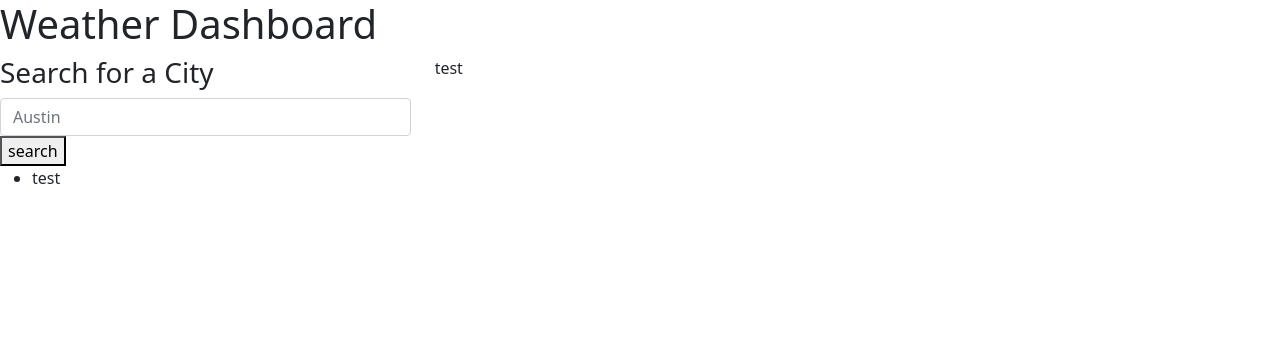
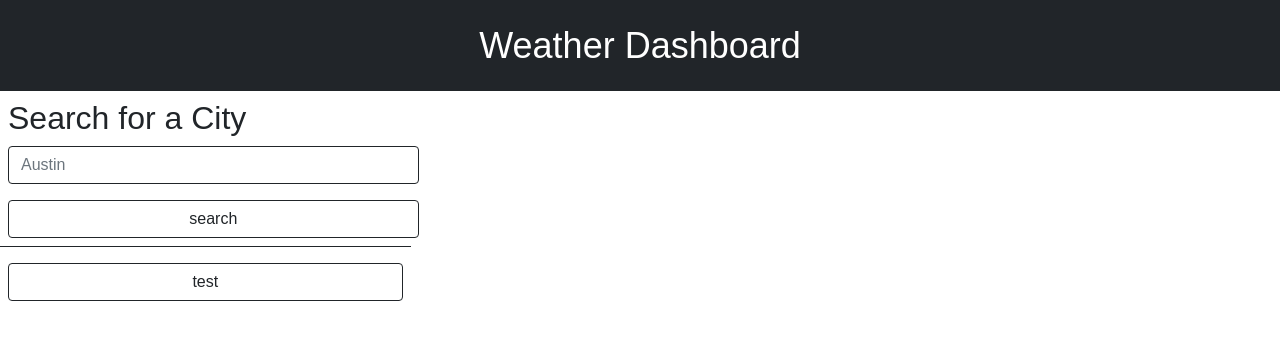
Before and after one commit to B-R-Ls/Weather-Report, a plain HTML site: page index.html in a window 1280 px wide. Drawn offline with nearby package versions, Linux system fonts and the light colour scheme; files that its build step writes are made by us from their sources.

Commit message:
added boostrap properties

```diff
--- a/assets/css/style.css
+++ b/assets/css/style.css
@@ -0,0 +1,11 @@
+h1{
+    font-size: 225%;
+}
+
+h2{
+    font-size: 200%;
+}
+
+ul{
+    font-size: 175%;
+}
--- a/index.html
+++ b/index.html
@@ -7,28 +7,34 @@
   <meta http-equiv="X-UA-Compatible" content="ie=edge">
   <meta name="Description" content="Enter your description here" />
   <link rel="stylesheet" href="https://cdn.jsdelivr.net/npm/bootstrap@5.1.3/dist/css/bootstrap.min.css">
-  <link rel="stylesheet" href="./style.css">
+  <link rel="stylesheet" href="./assets/css/reset.css">
+  <link rel="stylesheet" href="./assets/css/style.css">
   <title>Weather Report</title>
 </head>
 
-<header>
-    <h1>Weather Dashboard</h1>
+<header class="d-flex align-items-center bg-dark justify-content-center">
+    <h1 class="text-white my-4">Weather Dashboard</h1>
 </header>
 
 <body>
     <section class="row">
-        <section class="col-4">
-            <nav>
-                <h3>Search for a City</h3>
-                <input type="text" id="search" class="form-control" placeholder="Austin" required />
-                <button id="clickinput" class="">search</button>
+        <section class="col-4 ">
+            <nav class=" border-bottom border-dark">
+                <h2 class="m-2">Search for a City</h2>
+                <input type="text" id="search" class="form-control border-dark m-2 w-100" placeholder="Austin" required />
+                <button id="clickinput" class="m-2 w-100 btn btn-block btn-successs border border-dark">search</button>
             </nav>
-            <ul>
-                <li>test</li>
-            </ul>
+            <section class="m-2 align-items-center justify-content-center">
+                <button id="testinput" class="my-2 w-100 btn btn-block btn-successs border border-dark">test</button>
+            </section>
         </section>
-        <section class="col-8">
-            <p>test</p>
+        <section class="col-8 my-3">
+            <section id="mainCard" class="">
+
+            </section>
+            <section id="subCards" class="">
+
+            </section>
         </section>
     </section>
 
```
